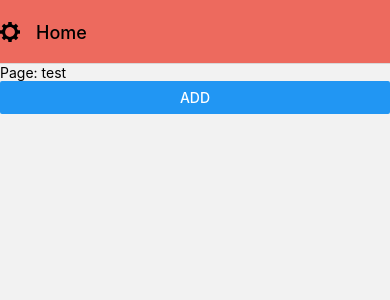
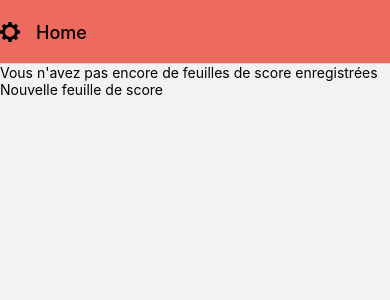
Before and after one commit to matthis-perrin/archery, a React Native app: screen /Home in a window 390 px wide. Shown: the top 300 px of the page. Built offline with nearby package versions, Linux system fonts and the light colour scheme.

Commit message:
Add placeholder when no session yet

```diff
--- a/src/button.tsx
+++ b/src/button.tsx
@@ -5,7 +5,7 @@ import styled from 'styled-components';
 interface TextButtonProps {
   title: string;
   opacity?: number;
-  onPress: () => Promise<void>;
+  onPress: () => Promise<void> | void;
 }
 
 const DEFAULT_OPACITY = 0.5;
@@ -16,7 +16,7 @@ export const TextButton: FC<TextButtonProps> = props => {
 
   const handlePress = useCallback(() => {
     setLoading(true);
-    onPress()
+    Promise.resolve(onPress())
       .catch(console.error)
       .finally(() => setLoading(false));
   }, [onPress]);
--- a/src/home_screen.tsx
+++ b/src/home_screen.tsx
@@ -1,37 +1,25 @@
 import React, {useCallback} from 'react';
-import {Button, FlatList} from 'react-native';
+import {FlatList} from 'react-native';
 import styled from 'styled-components';
 
 import {LightText, Screen} from './fragments';
-import {generateSessionId, Session} from './models';
+import {Session} from './models';
+import {NoSession} from './no_session';
 import {SessionTile} from './session_tile';
-import {setSession, useAppState, useSessions} from './stores';
+import {useSessions} from './stores';
 
 export const HomeScreen: React.FC = () => {
-  const appState = useAppState();
   const sessions = useSessions();
-
-  const handleAdd = useCallback(() => {
-    const newSessionId = generateSessionId();
-    const newSession: Session = {
-      id: newSessionId,
-      ends: [],
-      ts: Date.now(),
-    };
-    setSession(newSessionId, newSession);
-  }, []);
-
   const renderItem = useCallback(({item}: {item: Session}) => <SessionTile session={item} />, []);
   const keyExtractor = useCallback((item: Session) => item.id, []);
 
   return (
     <Wrapper>
-      <Title>{`Page: ${appState.page}`}</Title>
-      <Button title="Add" onPress={handleAdd} />
       <FlatList<Session>
         data={[...sessions.values()]}
         keyExtractor={keyExtractor}
         renderItem={renderItem}
+        ListEmptyComponent={NoSession}
       />
     </Wrapper>
   );
@@ -39,8 +27,3 @@ export const HomeScreen: React.FC = () => {
 HomeScreen.displayName = 'HomeScreen';
 
 const Wrapper = styled(Screen)``;
-
-const Title = styled(LightText)`
-  font-size: 32px;
-  text-align: center;
-`;
--- /dev/null
+++ b/src/no_session.tsx
@@ -0,0 +1,40 @@
+import React, {useCallback} from 'react';
+import {View} from 'react-native';
+import styled from 'styled-components';
+
+import {TextButton} from './button';
+import {LightText} from './fragments';
+import {generateSessionId, Session} from './models';
+import {setSession} from './stores';
+
+export const NoSession: React.FC = () => {
+  const handleNew = useCallback(() => {
+    const newSessionId = generateSessionId();
+    const newSession: Session = {
+      id: newSessionId,
+      ends: [],
+      ts: Date.now(),
+    };
+    setSession(newSessionId, newSession);
+  }, []);
+
+  return (
+    <Wrapper>
+      <Title>Vous n'avez pas encore de feuilles de score enregistrées</Title>
+      <TextButton title="Nouvelle feuille de score" onPress={handleNew} />
+    </Wrapper>
+  );
+};
+NoSession.displayName = 'NoSession';
+
+const Wrapper = styled(View)`
+  display: flex;
+  align-items: center;
+  margin: 0 32px;
+`;
+
+const Title = styled(LightText)`
+  font-size: 24px;
+  text-align: center;
+  margin-bottom: 32px;
+`;
```
